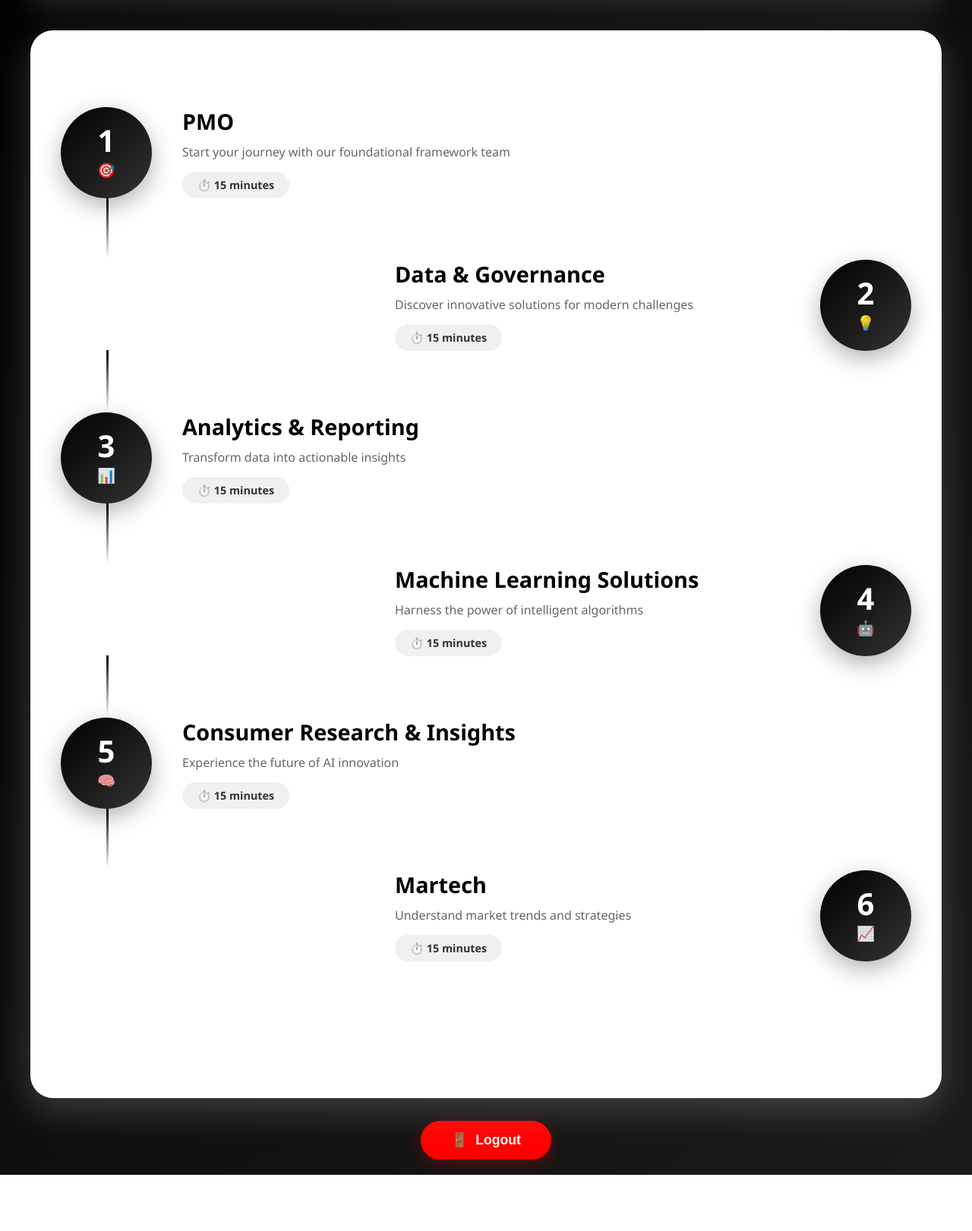
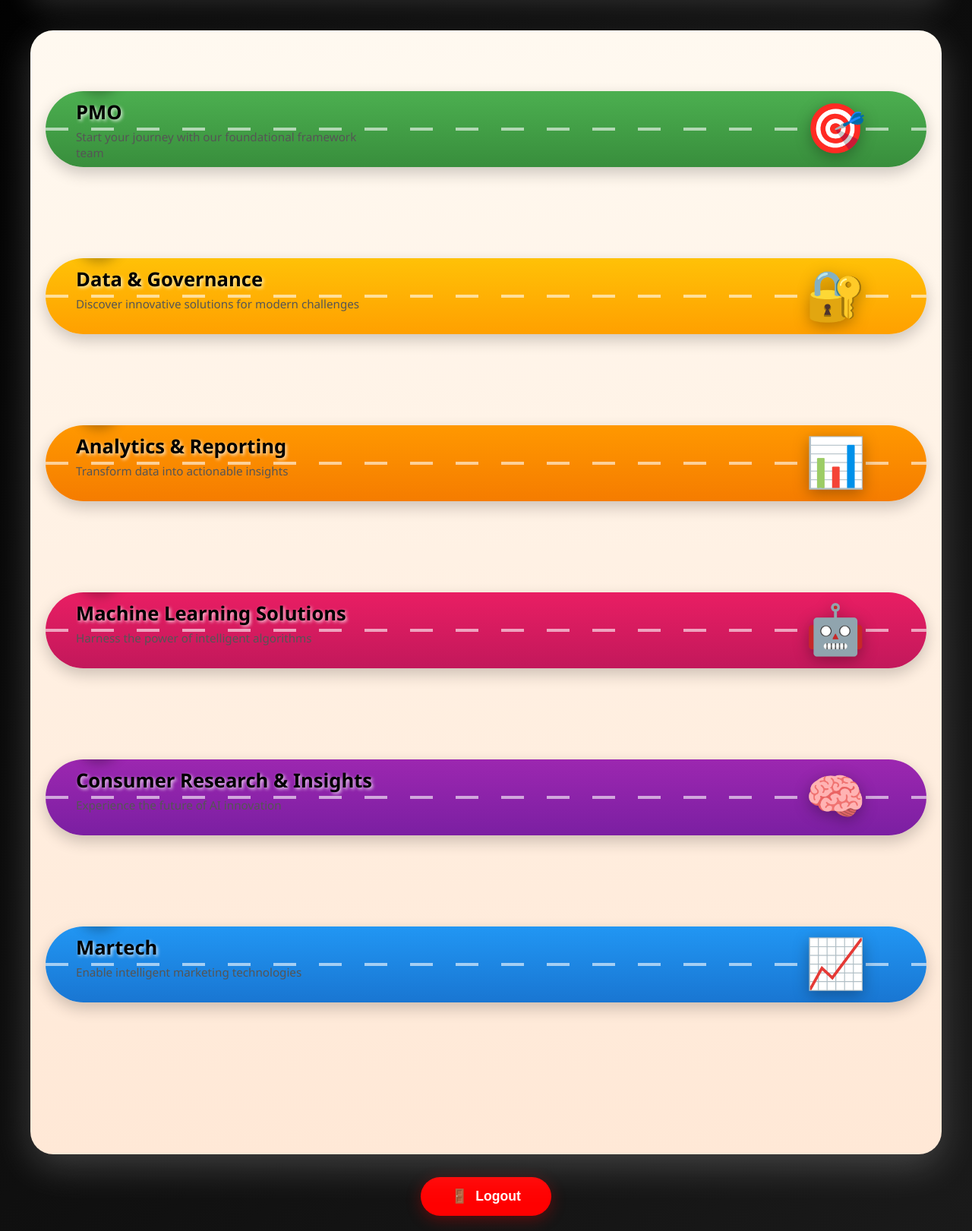
Before and after one commit to HARIBASKARA/eba-comcast-roadshow, a Flask app: template templates/projects.html in a window 1280 px wide. Shown: the part 209-1830 px from the top of the page at 76% size. Before the commit the page ends 1756 px from the top, so only its background shows below. Run offline with Flask 3, Linux system fonts and the light colour scheme; the template is opened without the code that fills it, so the values that code supplies are empty.

Commit message:
Replace roadmap UI with cartoon horizontal road journey design

```diff
--- a/templates/projects.html
+++ b/templates/projects.html
@@ -100,28 +100,28 @@
             }
         }
 
-        /* Roadmap Journey Container */
+        /* Cartoon Roadmap Journey Container */
         .roadmap-container {
-            background: #ffffff;
+            background: linear-gradient(180deg, #FFF9F0 0%, #FFE8D6 100%);
             border-radius: 30px;
-            padding: 60px 40px;
+            padding: 60px 20px;
             box-shadow: 0 15px 50px rgba(255, 255, 255, 0.2);
             position: relative;
             margin-bottom: 30px;
+            overflow: hidden;
         }
 
         .roadmap-journey {
             position: relative;
-            padding: 40px 0;
+            padding: 20px 0;
         }
 
-        /* Journey Step */
+        /* Road Lane - Each step has its own horizontal road */
         .journey-step {
-            display: flex;
-            align-items: center;
-            margin-bottom: 80px;
             position: relative;
-            animation: fadeInStep 0.6s ease-out backwards;
+            margin-bottom: 120px;
+            cursor: pointer;
+            animation: slideIn 0.8s ease-out backwards;
         }
 
         .journey-step:nth-child(1) { animation-delay: 0.1s; }
@@ -130,132 +130,167 @@
         .journey-step:nth-child(4) { animation-delay: 0.4s; }
         .journey-step:nth-child(5) { animation-delay: 0.5s; }
         .journey-step:nth-child(6) { animation-delay: 0.6s; }
-        .journey-step:nth-child(7) { animation-delay: 0.7s; }
 
-        @keyframes fadeInStep {
+        @keyframes slideIn {
             from {
                 opacity: 0;
-                transform: translateX(-50px);
+                transform: translateY(30px);
             }
             to {
                 opacity: 1;
-                transform: translateX(0);
+                transform: translateY(0);
             }
         }
 
-        /* Zigzag alternating layout */
-        .journey-step:nth-child(even) {
-            flex-direction: row-reverse;
+        /* Road Path - Horizontal curved road */
+        .road-path {
+            position: relative;
+            height: 100px;
+            background: linear-gradient(180deg, #4CAF50 0%, #388E3C 100%);
+            border-radius: 50px;
+            box-shadow: 0 8px 20px rgba(0, 0, 0, 0.2);
+            overflow: hidden;
+            transition: all 0.3s ease;
         }
 
-        .journey-step:nth-child(even) .step-connector {
-            transform: scaleX(-1);
+        .journey-step:nth-child(2) .road-path {
+            background: linear-gradient(180deg, #FFC107 0%, #FFA000 100%);
         }
 
-        /* Step Circle */
-        .step-circle {
-            min-width: 120px;
-            width: 120px;
-            height: 120px;
+        .journey-step:nth-child(3) .road-path {
+            background: linear-gradient(180deg, #FF9800 0%, #F57C00 100%);
+        }
+
+        .journey-step:nth-child(4) .road-path {
+            background: linear-gradient(180deg, #E91E63 0%, #C2185B 100%);
+        }
+
+        .journey-step:nth-child(5) .road-path {
+            background: linear-gradient(180deg, #9C27B0 0%, #7B1FA2 100%);
+        }
+
+        .journey-step:nth-child(6) .road-path {
+            background: linear-gradient(180deg, #2196F3 0%, #1976D2 100%);
+        }
+
+        /* Visited road turns green */
+        .journey-step.visited .road-path {
+            background: linear-gradient(180deg, #28a745 0%, #1e7e34 100%) !important;
+            box-shadow: 0 8px 30px rgba(40, 167, 69, 0.5);
+        }
+
+        /* Dashed white lane markings */
+        .road-path::before {
+            content: '';
+            position: absolute;
+            top: 50%;
+            left: 0;
+            right: 0;
+            height: 4px;
+            background-image: repeating-linear-gradient(
+                90deg,
+                white 0px,
+                white 30px,
+                transparent 30px,
+                transparent 60px
+            );
+            transform: translateY(-50%);
+            opacity: 0.6;
+        }
+
+        /* Road hover effect */
+        .journey-step:hover .road-path {
+            transform: scale(1.02);
+            box-shadow: 0 12px 30px rgba(0, 0, 0, 0.3);
+        }
+
+        /* Step Content Container */
+        .step-info {
+            position: absolute;
+            top: -60px;
+            left: 40px;
+            z-index: 10;
+        }
+
+        /* Step Number */
+        .step-number-badge {
+            display: inline-block;
+            background: #000;
+            color: white;
+            width: 60px;
+            height: 60px;
             border-radius: 50%;
-            background: linear-gradient(135deg, #000000 0%, #333333 100%);
-            color: white;
             display: flex;
-            flex-direction: column;
             align-items: center;
             justify-content: center;
-            cursor: pointer;
-            transition: all 0.4s cubic-bezier(0.4, 0, 0.2, 1);
-            box-shadow: 0 10px 30px rgba(0, 0, 0, 0.3);
-            position: relative;
-            z-index: 2;
-        }
-
-        .step-circle:hover {
-            transform: scale(1.15) rotate(5deg);
-            box-shadow: 0 15px 50px rgba(0, 0, 0, 0.5);
-        }
-
-        .step-circle:active {
-            transform: scale(1.05);
-        }
-
-        /* Visited Team Styling */
-        .journey-step.visited .step-circle {
-            background: linear-gradient(135deg, #28a745 0%, #20c997 100%);
-            box-shadow: 0 10px 40px rgba(40, 167, 69, 0.5);
-        }
-
-        .journey-step.visited .step-icon {
-            font-size: 3.5rem;
-            font-weight: bold;
-        }
-
-        .step-number {
-            font-size: 2.5rem;
-            font-weight: 800;
-            line-height: 1;
-        }
-
-        .step-icon {
-            font-size: 1.2rem;
-            margin-top: 5px;
-            opacity: 0.9;
-        }
-
-        /* Step Content */
-        .step-content {
-            flex: 1;
-            padding: 0 40px;
-            max-width: 600px;
-        }
-
-        .step-title {
-            font-size: 1.8rem;
-            color: #000000;
-            font-weight: 700;
+            font-size: 2rem;
+            font-weight: 900;
+            box-shadow: 0 5px 15px rgba(0, 0, 0, 0.3);
             margin-bottom: 10px;
         }
 
-        .step-description {
-            color: #666;
-            font-size: 1rem;
-            margin-bottom: 15px;
+        .journey-step.visited .step-number-badge {
+            background: #28a745;
         }
 
-        .step-time {
-            display: inline-block;
-            background: #f0f0f0;
-            color: #333;
-            padding: 8px 20px;
-            border-radius: 20px;
-            font-size: 0.9rem;
-            font-weight: 600;
+        /* Step Text */
+        .step-title {
+            font-size: 1.6rem;
+            color: #000;
+            font-weight: 800;
+            margin-bottom: 5px;
+            text-shadow: 2px 2px 4px rgba(255, 255, 255, 0.8);
         }
 
-        /* Connector Line */
-        .step-connector {
-            position: absolute;
-            top: 120px;
-            left: 60px;
-            width: 3px;
-            height: 80px;
-            background: linear-gradient(180deg, #000000 0%, transparent 100%);
-            z-index: 1;
+        .step-description {
+            font-size: 0.95rem;
+            color: #555;
+            max-width: 400px;
+            line-height: 1.4;
         }
 
-        .journey-step:last-child .step-connector {
-            display: none;
+        /* Cartoon Character on Road */
+        .road-character {
+            position: absolute;
+            bottom: 10px;
+            right: 80px;
+            font-size: 4rem;
+            z-index: 5;
+            transition: all 0.3s ease;
+            filter: drop-shadow(0 5px 10px rgba(0, 0, 0, 0.3));
         }
 
-        /* Mobile Responsive - Keep same desktop layout */
+        .journey-step:hover .road-character {
+            transform: scale(1.1) rotate(5deg);
+        }
+
+        /* Checkmark for visited */
+        .journey-step.visited .road-character::after {
+            content: '✓';
+            position: absolute;
+            top: -20px;
+            right: -20px;
+            background: #28a745;
+            color: white;
+            width: 50px;
+            height: 50px;
+            border-radius: 50%;
+            display: flex;
+            align-items: center;
+            justify-content: center;
+            font-size: 2rem;
+            font-weight: bold;
+            box-shadow: 0 5px 15px rgba(40, 167, 69, 0.5);
+        }
+
+        /* Mobile Responsive */
         @media (max-width: 768px) {
             body {
                 padding: 10px;
             }
 
             .roadmap-container {
-                padding: 30px 15px;
+                padding: 40px 10px;
             }
 
             .header {
@@ -384,86 +419,75 @@
 
         <div class="roadmap-container">
             <div class="roadmap-journey">
-                <!-- Step 1 -->
+                <!-- Step 1: PMO -->
                 <div class="journey-step {% if '1' in visited_teams %}visited{% endif %}" onclick="goToProject('1')">
-                    <div class="step-circle">
-                        <div class="step-number">1</div>
-                        <div class="step-icon">{% if '1' in visited_teams %}✓{% else %}🎯{% endif %}</div>
-                    </div>
-                    <div class="step-content">
+                    <div class="road-path">
+                        <div class="step-info">
+                            <div class="step-number-badge">1</div>
                             <div class="step-title">PMO</div>
                             <div class="step-description">Start your journey with our foundational framework team</div>
-                        <div class="step-time">⏱️ 15 minutes</div>
                         </div>
-                    <div class="step-connector"></div>
+                        <div class="road-character">🎯</div>
+                    </div>
                 </div>
 
-                <!-- Step 2 -->
+                <!-- Step 2: Data & Governance -->
                 <div class="journey-step {% if '2' in visited_teams %}visited{% endif %}" onclick="goToProject('2')">
-                    <div class="step-circle">
-                        <div class="step-number">2</div>
-                        <div class="step-icon">{% if '2' in visited_teams %}✓{% else %}💡{% endif %}</div>
-                    </div>
-                    <div class="step-content">
+                    <div class="road-path">
+                        <div class="step-info">
+                            <div class="step-number-badge">2</div>
                             <div class="step-title">Data & Governance</div>
                             <div class="step-description">Discover innovative solutions for modern challenges</div>
-                        <div class="step-time">⏱️ 15 minutes</div>
                         </div>
-                    <div class="step-connector"></div>
+                        <div class="road-character">🔐</div>
+                    </div>
                 </div>
 
-                <!-- Step 3 -->
+                <!-- Step 3: Analytics & Reporting -->
                 <div class="journey-step {% if '3' in visited_teams %}visited{% endif %}" onclick="goToProject('3')">
-                    <div class="step-circle">
-                        <div class="step-number">3</div>
-                        <div class="step-icon">{% if '3' in visited_teams %}✓{% else %}📊{% endif %}</div>
-                    </div>
-                    <div class="step-content">
+                    <div class="road-path">
+                        <div class="step-info">
+                            <div class="step-number-badge">3</div>
                             <div class="step-title">Analytics & Reporting</div>
                             <div class="step-description">Transform data into actionable insights</div>
-                        <div class="step-time">⏱️ 15 minutes</div>
                         </div>
-                    <div class="step-connector"></div>
+                        <div class="road-character">📊</div>
+                    </div>
                 </div>
 
-                <!-- Step 4 -->
+                <!-- Step 4: Machine Learning Solutions -->
                 <div class="journey-step {% if '4' in visited_teams %}visited{% endif %}" onclick="goToProject('4')">
-                    <div class="step-circle">
-                        <div class="step-number">4</div>
-                        <div class="step-icon">{% if '4' in visited_teams %}✓{% else %}🤖{% endif %}</div>
-                    </div>
-                    <div class="step-content">
+                    <div class="road-path">
+                        <div class="step-info">
+                            <div class="step-number-badge">4</div>
                             <div class="step-title">Machine Learning Solutions</div>
                             <div class="step-description">Harness the power of intelligent algorithms</div>
-                        <div class="step-time">⏱️ 15 minutes</div>
                         </div>
-                    <div class="step-connector"></div>
+                        <div class="road-character">🤖</div>
+                    </div>
                 </div>
 
-                <!-- Step 5 -->
+                <!-- Step 5: Consumer Research & Insights -->
                 <div class="journey-step {% if '5' in visited_teams %}visited{% endif %}" onclick="goToProject('5')">
-                    <div class="step-circle">
-                        <div class="step-number">5</div>
-                        <div class="step-icon">{% if '5' in visited_teams %}✓{% else %}🧠{% endif %}</div>
-                    </div>
-                    <div class="step-content">
+                    <div class="road-path">
+                        <div class="step-info">
+                            <div class="step-number-badge">5</div>
                             <div class="step-title">Consumer Research & Insights</div>
                             <div class="step-description">Experience the future of AI innovation</div>
-                        <div class="step-time">⏱️ 15 minutes</div>
                         </div>
-                    <div class="step-connector"></div>
+                        <div class="road-character">🧠</div>
+                    </div>
                 </div>
 
-                <!-- Step 6 -->
+                <!-- Step 6: Martech -->
                 <div class="journey-step {% if '6' in visited_teams %}visited{% endif %}" onclick="goToProject('6')">
-                    <div class="step-circle">
-                        <div class="step-number">6</div>
-                        <div class="step-icon">{% if '6' in visited_teams %}✓{% else %}📈{% endif %}</div>
+                    <div class="road-path">
+                        <div class="step-info">
+                            <div class="step-number-badge">6</div>
+                            <div class="step-title">Martech</div>
+                            <div class="step-description">Enable intelligent marketing technologies</div>
                         </div>
-                    <div class="step-content">
-                        <div class="step-title">Martech</div>
-                        <div class="step-description">Understand market trends and strategies</div>
-                        <div class="step-time">⏱️ 15 minutes</div>
+                        <div class="road-character">📈</div>
                     </div>
                 </div>
             </div>
```
Also changed, not shown: other parts of templates/projects.html (+24 -24 lines), Eamil_Brochure_1 1.png (added). Lines whose indentation alone changed are shown as unchanged.
